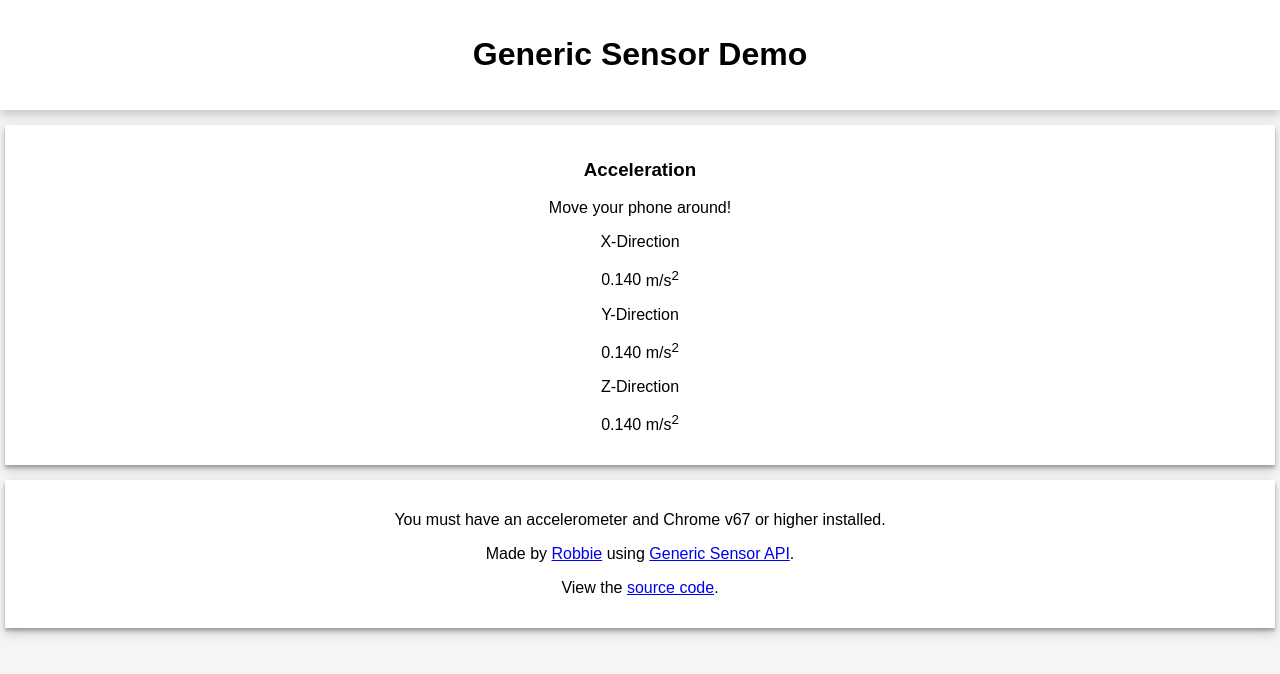
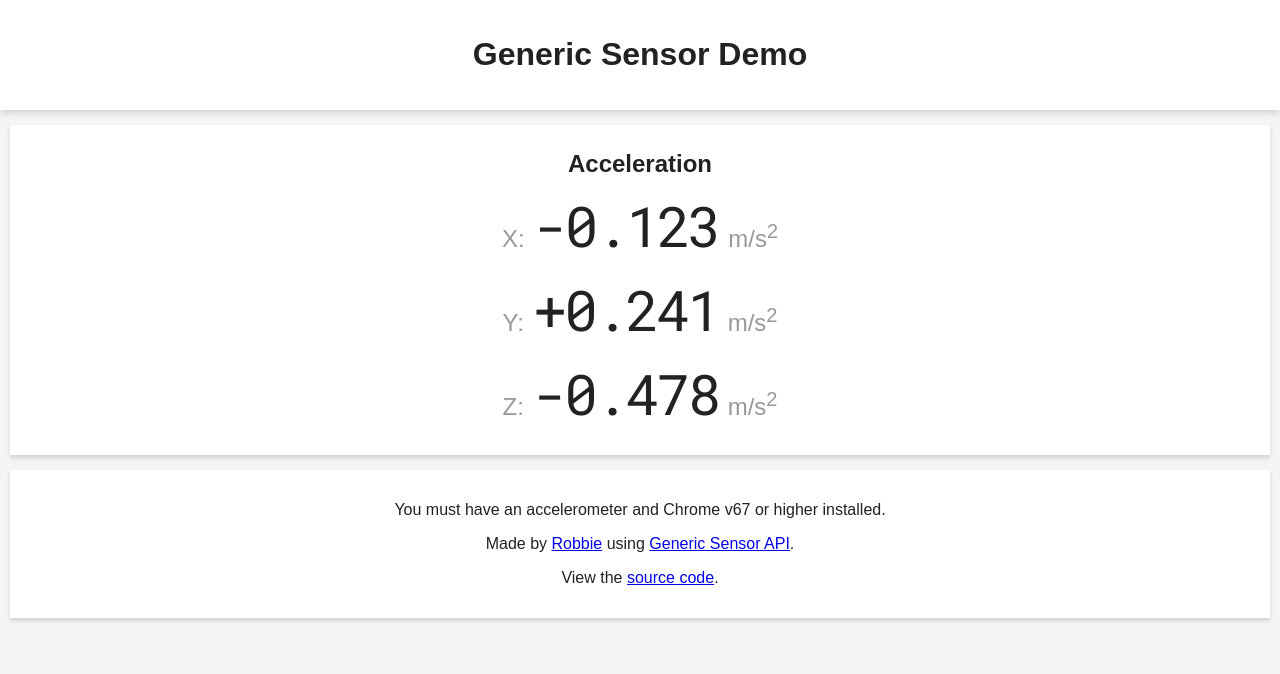
Before and after one commit to robbiejaeger/generic-sensor, a website: page public/index.html in a window 1280 px wide. Drawn offline with Linux system fonts and the light colour scheme.

Commit message:
Add positive sign and monospace font for accel values

```diff
--- a/public/index.html
+++ b/public/index.html
@@ -3,6 +3,7 @@
 <head>
   <title>Generic Sensor Demo</title>
   <link rel="stylesheet" type="text/css" href="./styles.css">
+  <link href="https://fonts.googleapis.com/css?family=Roboto+Mono" rel="stylesheet">
   <meta name="viewport" content="width=device-width, initial-scale=1">
 </head>
 <body>
@@ -11,17 +12,13 @@
   </header>
 
   <section>
-    <h3>Acceleration</h3>
-    <p>Move your phone around!</p>
+    <h2>Acceleration</h3>
 
-    <p>X-Direction</p>
-    <p><span id="x-value">0.00</span> <span class="units">m/s<sup>2</sup></span></p>
+    <p class="value"><span class="units">X:</span> <span id="x-value">+0.000</span> <span class="units">m/s<sup>2</sup></span></p>
 
-    <p>Y-Direction</p>
-    <p><span id="y-value">0.00</span> <span class="units">m/s<sup>2</sup></span></p>
+    <p class="value"><span class="units">Y:</span> <span id="y-value">+0.000</span> <span class="units">m/s<sup>2</sup></span></p>
 
-    <p>Z-Direction</p>
-    <p><span id="z-value">0.00</span> <span class="units">m/s<sup>2</sup></span></p>
+    <p class="value"><span class="units">Z:</span> <span id="z-value">+0.000</span> <span class="units">m/s<sup>2</sup></span></p>
   </section>
 
   <section>
--- a/public/scripts.js
+++ b/public/scripts.js
@@ -27,15 +27,29 @@
   };
 
   const displayValues = (x, y, z) => {
-    xValueDisplay.innerText = x.toFixed(3);
-    yValueDisplay.innerText = y.toFixed(3);
-    zValueDisplay.innerText = z.toFixed(3);
+    if (x >= 0) {
+      xValueDisplay.innerText = '+' + x.toFixed(3);
+    } else {
+      xValueDisplay.innerText = x.toFixed(3);
+    }
+    if (y >= 0) {
+      yValueDisplay.innerText = '+' + y.toFixed(3);
+    } else {
+      yValueDisplay.innerText = y.toFixed(3);
+    }
+    if (z >= 0) {
+      zValueDisplay.innerText = '+' + z.toFixed(3);
+    } else {
+      zValueDisplay.innerText = z.toFixed(3);
+    }
   };
 
   // --------- Testing updating accel values - not needed later
   const generateRandomNumbers = () => {
-    const x = Math.random();
-    displayValues(x, x, x);
+    const x = Math.random() - 0.5;
+    const y = Math.random() - 0.5;
+    const z = Math.random() - 0.5;
+    displayValues(x, y, z);
   };
   setInterval(generateRandomNumbers, 500);
   // --------- Testing updating accel values - not needed later
--- a/public/styles.css
+++ b/public/styles.css
@@ -1,5 +1,6 @@
 body {
   background-color: #F5F5F5;
+  color: #222;
   font-family: sans-serif;
   margin: 0;
   text-align: center;
@@ -7,13 +8,34 @@ body {
 
 header {
   background-color: #FFF;
-  box-shadow: 0 5px 10px rgba(0,0,0,0.19);
-  padding: 15px 0px;
+  box-shadow: 0 3px 7px rgba(0,0,0,0.15);
+  padding: 15px 0;
 }
 
 section {
   background-color: #FFF;
-  box-shadow: 0 5px 10px rgba(0,0,0,0.19), 0 3px 3px rgba(0,0,0,0.23);
-  margin: 15px 5px;
-  padding: 15px 5px;
+  box-shadow: 0 3px 5px rgba(0,0,0,0.1), 0 3px 3px rgba(0,0,0,0.05);
+  margin: 15px 10px;
+  padding: 15px 20px;
 }
+
+h2 {
+  margin: 10px 0;
+}
+
+.value {
+  margin: 10px 0;
+}
+
+#x-value, #y-value, #z-value {
+  font-family: 'Roboto Mono', monospace;
+  font-size: 3.5em;
+  letter-spacing: -0.05em;
+  margin: 0 5px;
+}
+
+.units {
+  color: #999;
+  font-weight: 100;
+  font-size: 1.5em;
+}
```
